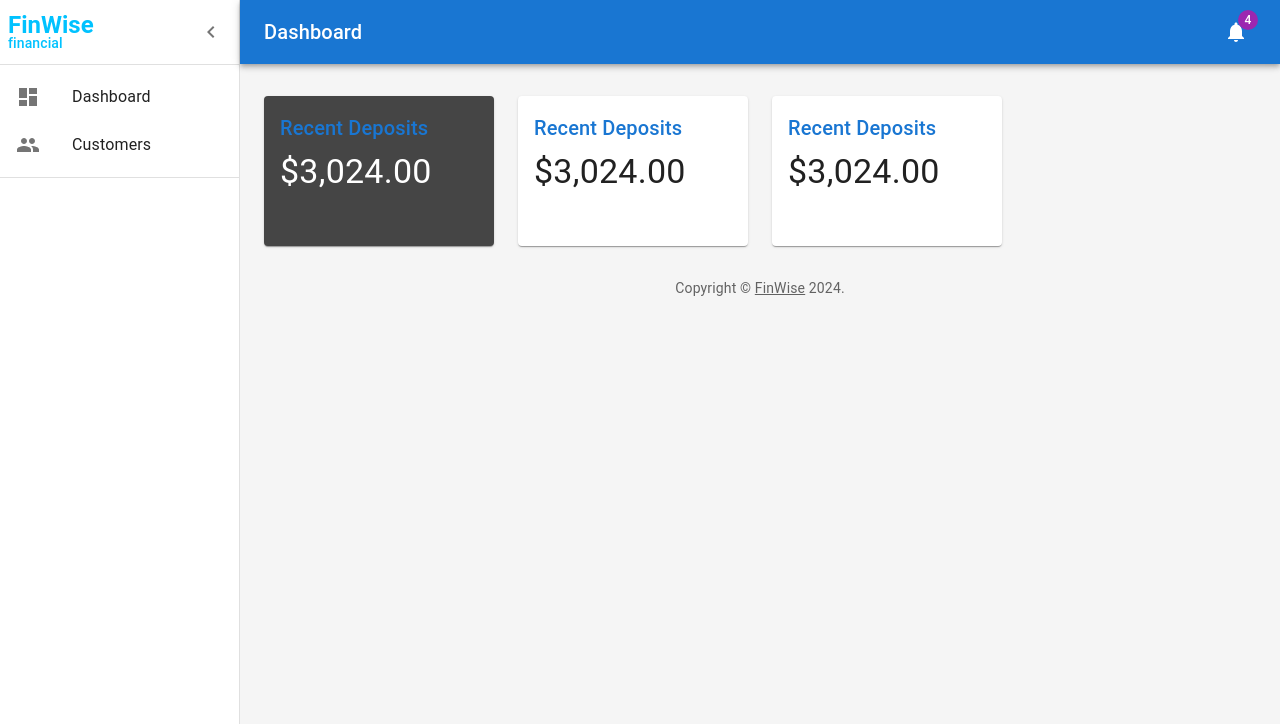
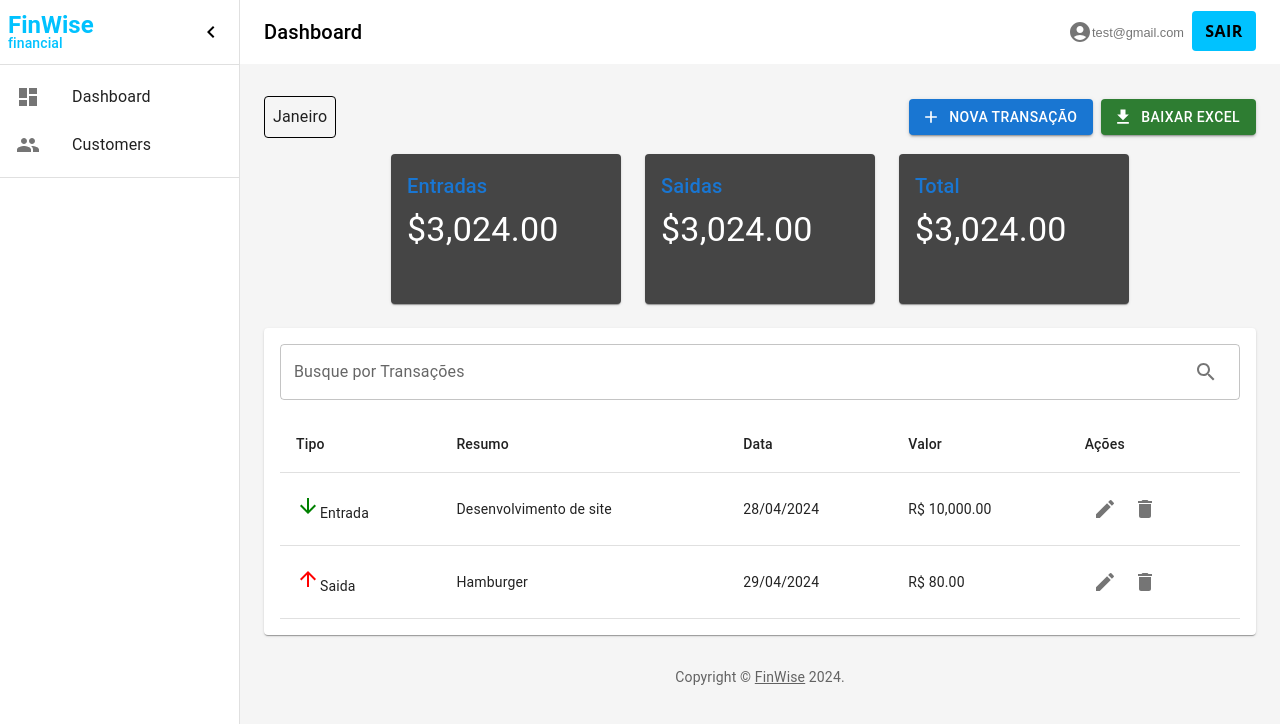
Before and after one commit to YanPedro18/FinWise-project, a React (Vite) app: page /Dashboard in a window 1280 px wide. Shown: the top 724 px of the page. Built offline with nearby package versions, Linux system fonts and the light colour scheme.

Commit message:
Feat: Ajustes e criação de botões e criação da tabela

```diff
--- a/package.json
+++ b/package.json
@@ -12,8 +12,8 @@
   "dependencies": {
     "@emotion/react": "^11.11.4",
     "@emotion/styled": "^11.11.5",
-    "@mui/icons-material": "^5.15.16",
-    "@mui/material": "^5.15.17",
+    "@mui/icons-material": "^5.15.19",
+    "@mui/material": "^5.15.19",
     "firebase": "^10.11.1",
     "react": "^18.2.0",
     "react-dom": "^18.2.0",
--- a/src/Pages/app/Dashboard/DashboardHome.tsx
+++ b/src/Pages/app/Dashboard/DashboardHome.tsx
@@ -9,16 +9,32 @@ import List from '@mui/material/List';
 import Typography from '@mui/material/Typography';
 import Divider from '@mui/material/Divider';
 import IconButton from '@mui/material/IconButton';
-import Badge from '@mui/material/Badge';
 import Container from '@mui/material/Container';
 import Grid from '@mui/material/Grid';
 import Paper from '@mui/material/Paper';
 import Link from '@mui/material/Link';
 import MenuIcon from '@mui/icons-material/Menu';
 import ChevronLeftIcon from '@mui/icons-material/ChevronLeft';
-import NotificationsIcon from '@mui/icons-material/Notifications';
+import Button from '@mui/material/Button';
+import TextField from '@mui/material/TextField';
+import AddIcon from '@mui/icons-material/Add';
+import DownloadIcon from '@mui/icons-material/Download';
+import SearchIcon from '@mui/icons-material/Search';
+import InputAdornment from '@mui/material/InputAdornment';
+import Table from '@mui/material/Table';
+import TableBody from '@mui/material/TableBody';
+import TableCell from '@mui/material/TableCell';
+import TableHead from '@mui/material/TableHead';
+import TableRow from '@mui/material/TableRow';
+import EditIcon from '@mui/icons-material/Edit';
+import DeleteIcon from '@mui/icons-material/Delete';
+import ArrowDownwardIcon from '@mui/icons-material/ArrowDownward';
+import ArrowUpwardIcon from '@mui/icons-material/ArrowUpward';
 import { mainListItems, secondaryListItems } from './listItems';
 import Deposits from './Deposits';
+import Total from './Total';
+import Saidas from './Saidas';
+import AccountCircleIcon from '@mui/icons-material/AccountCircle';
 
 function Copyright(props: any) {
   return (
@@ -83,25 +99,45 @@ const Drawer = styled(MuiDrawer, { shouldForwardProp: (prop) => prop !== 'open'
   }),
 );
 
-// TODO remove, this demo shouldn't need to reset the theme.
 const defaultTheme = createTheme();
 
 export default function DashboardHome() {
   const [open, setOpen] = React.useState(true);
+  const [searchQuery, setSearchQuery] = React.useState('');
+  const [transactions, setTransactions] = React.useState([
+    { type: 'Entrada', summary: 'Desenvolvimento de site', date: '28/04/2024', value: 'R$ 10,000.00' },
+    { type: 'Saida', summary: 'Hamburger', date: '29/04/2024', value: 'R$ 80.00' },
+  ]);
+
   const toggleDrawer = () => {
     setOpen(!open);
   };
+
+  const handleSearchChange = (event: React.ChangeEvent<HTMLInputElement>) => {
+    setSearchQuery(event.target.value);
+  };
+
+  const handleEdit = (index: number) => {
+    // Lógica para editar a transação
+    console.log('Editar transação:', index);
+  };
+
+  const handleDelete = (index: number) => {
+    // Lógica para deletar a transação
+    console.log('Deletar transação:', index);
+    setTransactions(transactions.filter((_, i) => i !== index));
+  };
+
+  const filteredTransactions = transactions.filter((transaction) =>
+    transaction.summary.toLowerCase().includes(searchQuery.toLowerCase())
+  );
 
   return (
     <ThemeProvider theme={defaultTheme}>
       <Box sx={{ display: 'flex' }}>
         <CssBaseline />
-        <AppBar position="absolute" open={open}>
-          <Toolbar
-            sx={{
-              pr: '24px', // keep right padding when drawer closed
-            }}
-          >
+        <AppBar position="absolute" open={open} sx={{ backgroundColor: '#FFF', boxShadow: 'none' }}>
+          <Toolbar sx={{ pr: '24px' }}>
             <IconButton
               edge="start"
               color="inherit"
@@ -112,33 +148,30 @@ export default function DashboardHome() {
                 ...(open && { display: 'none' }),
               }}
             >
-              <MenuIcon />
+              <MenuIcon sx={{ color: 'black' }} />
             </IconButton>
-            <Typography
-              component="h1"
-              variant="h6"
-              color="inherit"
-              noWrap
-              sx={{ flexGrow: 1 }}
-            >
+            <Typography component="h1" variant="h6" color="#000000" noWrap sx={{ flexGrow: 1 }}>
               Dashboard
             </Typography>
-            <IconButton color="inherit">
-              <Badge badgeContent={4} color="secondary">
-                <NotificationsIcon />
-              </Badge>
+            <IconButton>
+              <AccountCircleIcon />
+              <span style={{ fontSize: '0.8rem' }}>test@gmail.com</span>
             </IconButton>
+            <Button
+              href='/sign-in'
+              style={{
+                background: '#00C2FF',
+                fontFamily: 'Open Sans, sans-serif',
+                fontSize: '16px', color: '#000000',
+                marginTop: '-2px', fontWeight: 'bold'
+              }}
+            >
+              Sair
+            </Button>
           </Toolbar>
         </AppBar>
         <Drawer variant="permanent" open={open}>
-          <Toolbar
-            sx={{
-              display: 'flex',
-              alignItems: 'center',
-              justifyContent: 'space-between', // space between elements
-              px: [1],
-            }}
-          >
+          <Toolbar sx={{ display: 'flex', alignItems: 'center', justifyContent: 'space-between', px: [1] }}>
             <Box sx={{ display: 'flex', flexDirection: 'column', alignItems: 'flex-start' }}>
               <Typography variant="h5" color="#00C2FF" sx={{ fontWeight: 'bold' }}>
                 FinWise
@@ -148,7 +181,7 @@ export default function DashboardHome() {
               </Typography>
             </Box>
             <IconButton onClick={toggleDrawer}>
-              <ChevronLeftIcon />
+              <ChevronLeftIcon sx={{ color: 'black' }} />
             </IconButton>
           </Toolbar>
           <Divider />
@@ -172,7 +205,19 @@ export default function DashboardHome() {
         >
           <Toolbar />
           <Container maxWidth="lg" sx={{ mt: 4, mb: 4 }}>
-            <Grid container spacing={3}>
+            <Box sx={{ display: 'flex', justifyContent: 'space-between', alignItems: 'center', mb: 2 }}>
+              <Box sx={{ border: '1px solid #000000', padding: '8px', borderRadius: '4px' }}>Janeiro
+              </Box>
+              <Box>
+                <Button variant="contained" color="primary" sx={{ mr: 1 }} startIcon={<AddIcon />}>
+                  Nova Transação
+                </Button>
+                <Button variant="contained" color="success" startIcon={<DownloadIcon />}>
+                  Baixar Excel
+                </Button>
+              </Box>
+            </Box>
+            <Grid container spacing={3} justifyContent="center">
               <Grid item xs={12} md={4} lg={3}>
                 <Paper
                   sx={{
@@ -190,26 +235,85 @@ export default function DashboardHome() {
               <Grid item xs={12} md={4} lg={3}>
                 <Paper
                   sx={{
+                    color: "white",
+                    backgroundColor: '#454545',
                     p: 2,
                     display: 'flex',
                     flexDirection: 'column',
                     height: 150,
                   }}
                 >
-                  <Deposits />
+                  <Saidas />
                 </Paper>
               </Grid>
-              {/* Recent Deposits */}
               <Grid item xs={12} md={4} lg={3}>
                 <Paper
                   sx={{
+                    color: "white",
+                    backgroundColor: '#454545',
                     p: 2,
                     display: 'flex',
                     flexDirection: 'column',
                     height: 150,
                   }}
                 >
-                  <Deposits />
+                  <Total />
+                </Paper>
+              </Grid>
+              <Grid item xs={12}>
+                <Paper sx={{ p: 2, display: 'flex', flexDirection: 'column' }}>
+                  <TextField
+                    label="Busque por Transações"
+                    variant="outlined"
+                    fullWidth
+                    value={searchQuery}
+                    onChange={handleSearchChange}
+                    InputProps={{
+                      endAdornment: (
+                        <InputAdornment position="end">
+                          <IconButton>
+                            <SearchIcon />
+                          </IconButton>
+                        </InputAdornment>
+                      ),
+                    }}
+                  />
+                  <Table sx={{ mt: 2 }}>
+                    <TableHead>
+                      <TableRow>
+                        <TableCell>Tipo</TableCell>
+                        <TableCell>Resumo</TableCell>
+                        <TableCell>Data</TableCell>
+                        <TableCell>Valor</TableCell>
+                        <TableCell>Ações</TableCell>
+                      </TableRow>
+                    </TableHead>
+                    <TableBody>
+                      {filteredTransactions.map((transaction, index) => (
+                        <TableRow key={index}>
+                          <TableCell>
+                            {transaction.type === 'Entrada' ? (
+                              <ArrowDownwardIcon sx={{ color: 'green' }} />
+                            ) : (
+                              <ArrowUpwardIcon sx={{ color: 'red' }} />
+                            )}
+                            {transaction.type}
+                          </TableCell>
+                          <TableCell>{transaction.summary}</TableCell>
+                          <TableCell>{transaction.date}</TableCell>
+                          <TableCell>{transaction.value}</TableCell>
+                          <TableCell>
+                            <IconButton onClick={() => handleEdit(index)}>
+                              <EditIcon />
+                            </IconButton>
+                            <IconButton onClick={() => handleDelete(index)}>
+                              <DeleteIcon />
+                            </IconButton>
+                          </TableCell>
+                        </TableRow>
+                      ))}
+                    </TableBody>
+                  </Table>
                 </Paper>
               </Grid>
             </Grid>
--- a/src/Pages/app/Dashboard/Deposits.tsx
+++ b/src/Pages/app/Dashboard/Deposits.tsx
@@ -2,14 +2,11 @@ import * as React from 'react';
 import Typography from '@mui/material/Typography';
 import Title from './Title';
 
-function preventDefault(event: React.MouseEvent) {
-  event.preventDefault();
-}
 
 export default function Deposits() {
   return (
     <React.Fragment>
-      <Title>Recent Deposits</Title>
+      <Title>Entradas</Title>
       <Typography component="p" variant="h4">
         $3,024.00
       </Typography>
--- /dev/null
+++ b/src/Pages/app/Dashboard/Saidas.tsx
@@ -0,0 +1,14 @@
+import * as React from 'react';
+import Typography from '@mui/material/Typography';
+import Title from './Title';
+
+export default function Saidas() {
+    return (
+      <React.Fragment>
+        <Title>Saidas</Title>
+        <Typography component="p" variant="h4">
+          $3,024.00
+        </Typography>
+      </React.Fragment>
+    );
+  }
--- /dev/null
+++ b/src/Pages/app/Dashboard/Total.tsx
@@ -0,0 +1,14 @@
+import * as React from 'react';
+import Typography from '@mui/material/Typography';
+import Title from './Title';
+
+export default function Total() {
+    return (
+      <React.Fragment>
+        <Title>Total</Title>
+        <Typography component="p" variant="h4">
+          $3,024.00
+        </Typography>
+      </React.Fragment>
+    );
+  }
```
Also changed, not shown: 1 other file (tests, documents, lock files or other folders).
